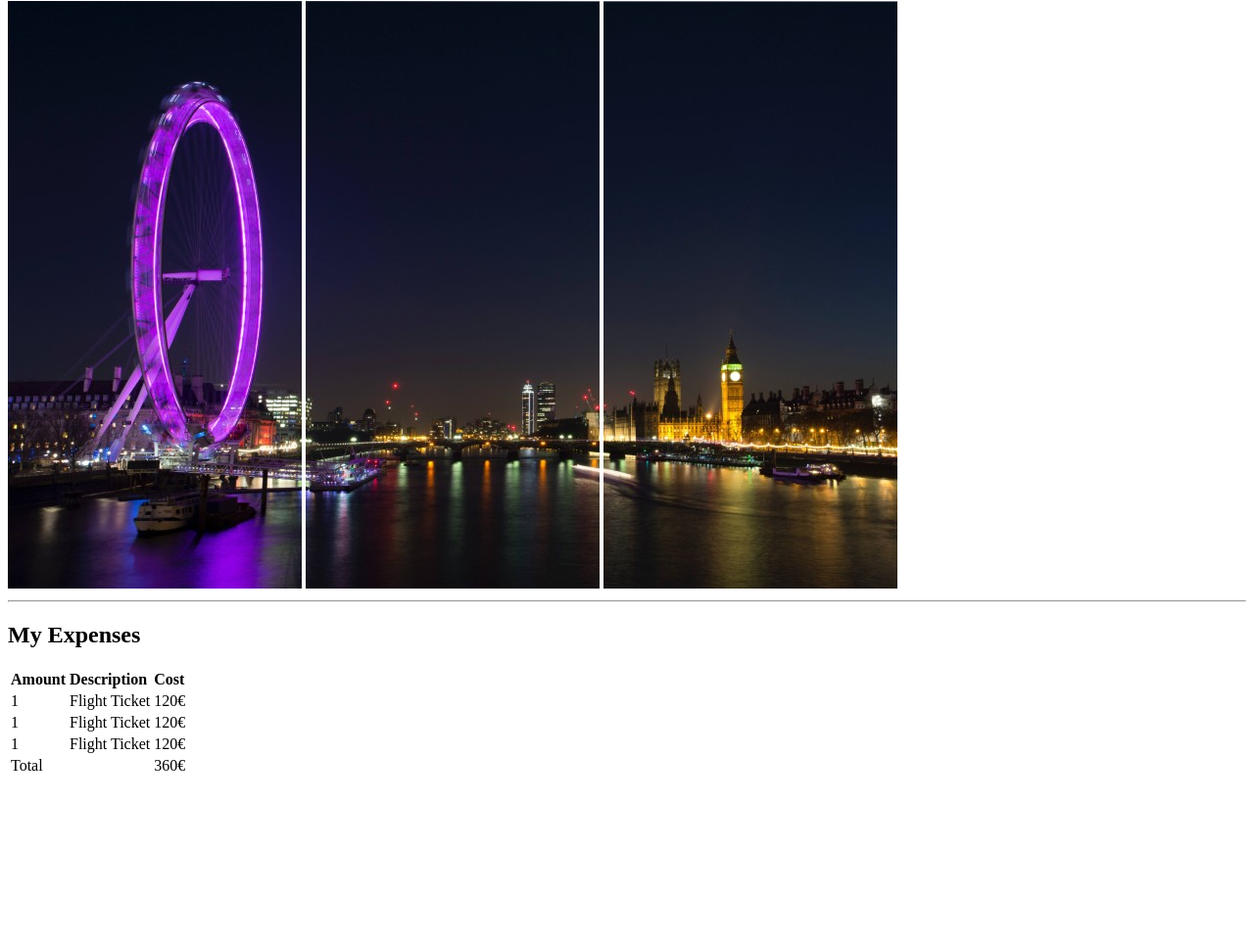
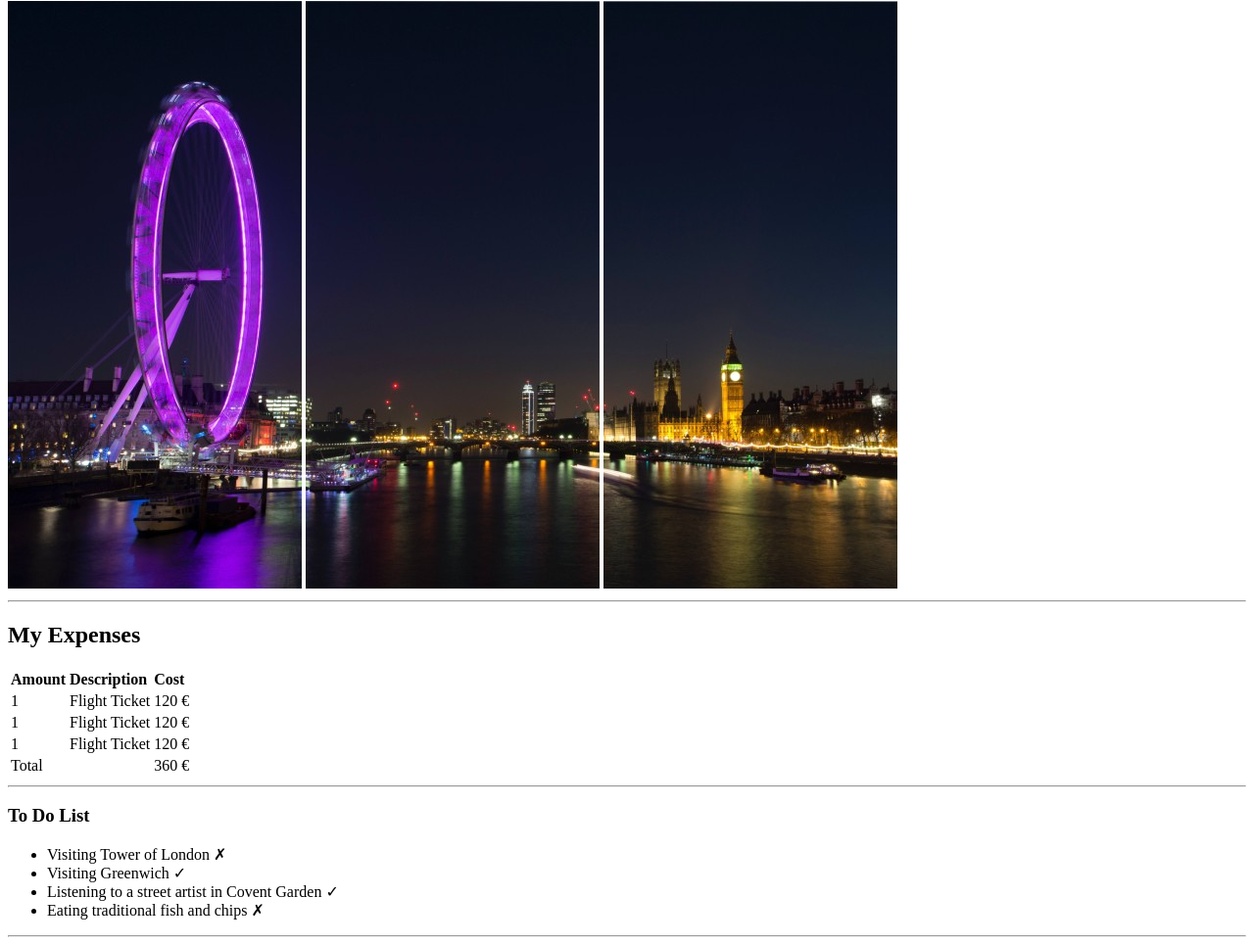
Before and after one commit to GiordanoMercatali/html-london-trip, a plain HTML site: page index.html in a window 1280 px wide. Shown: the part 79-1044 px from the top of the page at 98% size. Before the commit the page ends 881 px from the top, so only its background shows below. Drawn offline with Linux system fonts and the light colour scheme.

Commit message:
add: To do list section

```diff
--- a/index.html
+++ b/index.html
@@ -8,6 +8,7 @@
 	</head>
 
 	<body>
+        <!-- My London's Trip -->
         <header>
             <h1> My London's Trip </h1>
             <img src="img/london-1.jpg" alt="london-1">
@@ -17,6 +18,7 @@
 
         <hr>
 
+        <!-- My Expenses-->
         <section>
             <h2> My Expenses </h2>
 
@@ -35,19 +37,19 @@
                     <tr>
                         <td> 1 </td>
                         <td> Flight Ticket </td>
-                        <td> 120€ </td>
+                        <td> 120 &euro; </td>
                     </tr>
 
                     <tr>
                         <td> 1 </td>
                         <td> Flight Ticket </td>
-                        <td> 120€ </td>
+                        <td> 120 &euro; </td>
                     </tr>
 
                     <tr>
                         <td> 1 </td>
                         <td> Flight Ticket </td>
-                        <td> 120€ </td>
+                        <td> 120 &euro; </td>
                     </tr>
 
                 </tbody>
@@ -56,12 +58,30 @@
                     <tfoot>
                         <tr>
                             <td colspan="2"> Total </td>
-                            <td> 360€ </td>
+                            <td> 360 &euro; </td>
                         </tr>
                     </tfoot>
             </table>
         </section>
 
+        <hr>
+
+        <!-- To do List -->
+        <section>
+            <h3> To Do List </h3>
+
+            <ul>
+                <li> Visiting Tower of London &cross; </li>
+                <li> Visiting Greenwich &check; </li>
+                <li> Listening to a street artist in Covent Garden &check; </li>
+                <li> Eating traditional fish and chips &cross; </li>
+            </ul>
+        </section>
+
+        <hr>
+
+
+
 	</body>
 
 </html>
```
